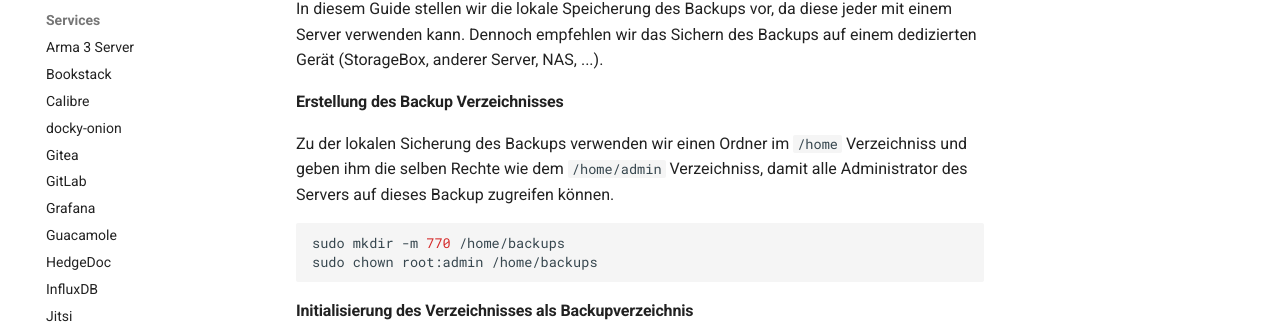
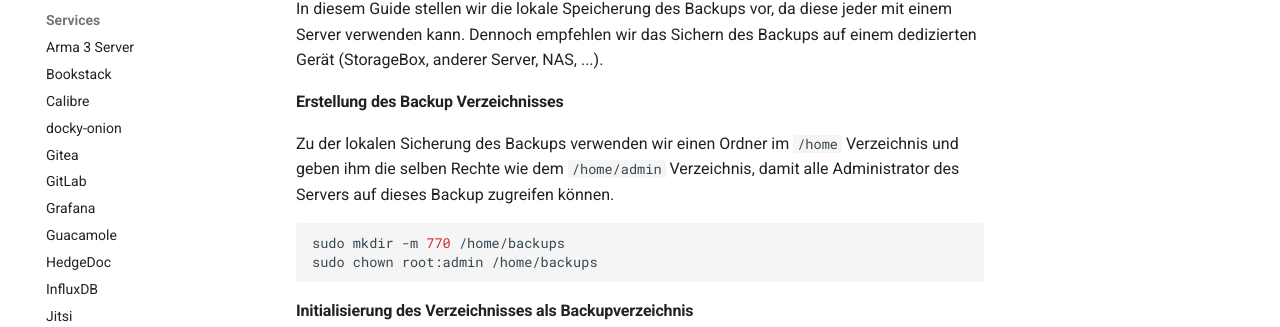
Before and after one commit to felbinger/AdminGuide, an MkDocs documentation site: the page built from docs/installation/30_backup.md, in a window 1280 px wide and 900 px high. Shown: the part 405-732 px from the top of the window. Built offline with MkDocs 1.6.1 and Material for MkDocs 9.7.7, drawn with Linux system fonts in a browser that asks for light colours; comment, search, counter and statistics services are not loaded.

Commit message:
Update docs/installation/30_backup.md
Co-authored-by: Copilot <175728472+Copilot@users.noreply.github.com>

````diff
--- a/docs/installation/30_backup.md
+++ b/docs/installation/30_backup.md
@@ -12,8 +12,8 @@ In diesem Guide stellen wir die lokale Speicherung des Backups vor, da diese jed
 Dennoch empfehlen wir das Sichern des Backups auf einem dedizierten Gerät (StorageBox, anderer Server, NAS, ...).
 
 #### Erstellung des Backup Verzeichnisses
-Zu der lokalen Sicherung des Backups verwenden wir einen Ordner im `/home` Verzeichniss und geben ihm die selben Rechte
-wie dem `/home/admin` Verzeichniss, damit alle Administrator des Servers auf dieses Backup zugreifen können.
+Zu der lokalen Sicherung des Backups verwenden wir einen Ordner im `/home` Verzeichnis und geben ihm die selben Rechte
+wie dem `/home/admin` Verzeichnis, damit alle Administrator des Servers auf dieses Backup zugreifen können.
 
 ```shell
 sudo mkdir -m 770 /home/backups
````
